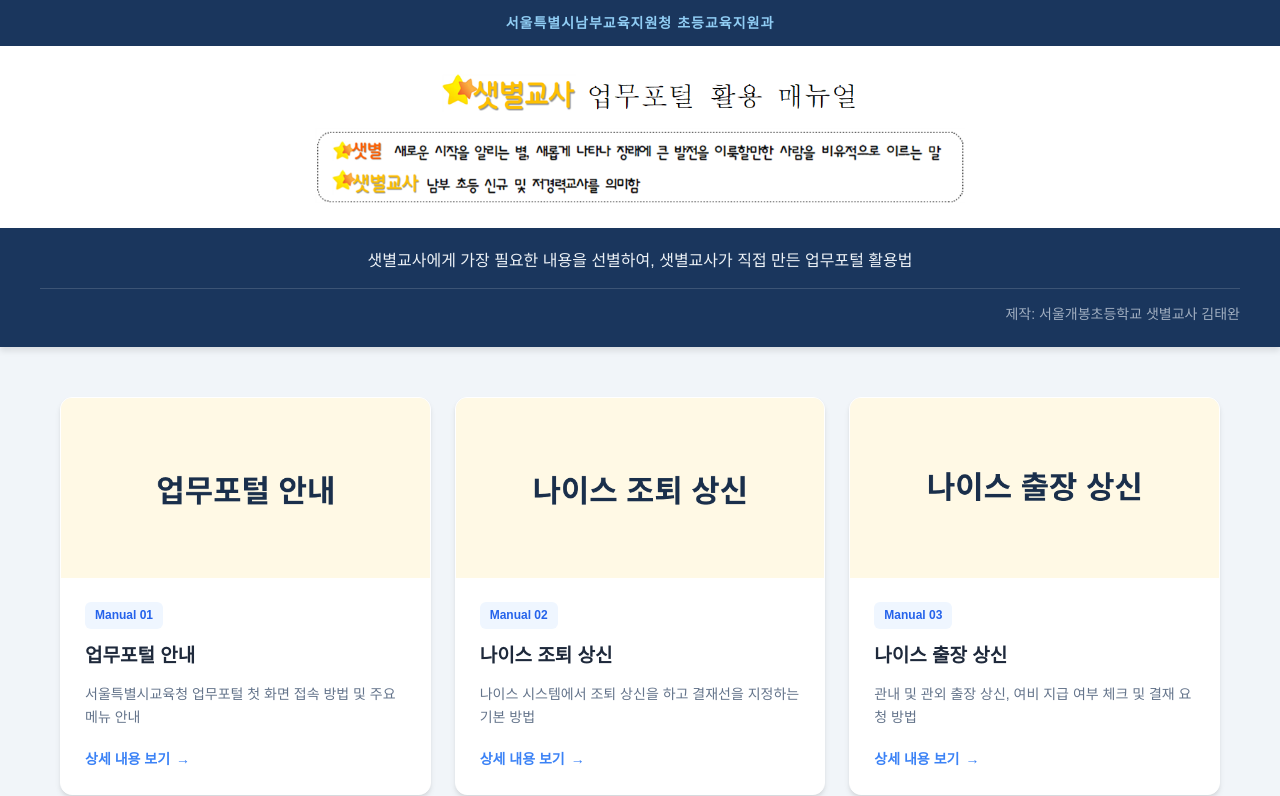
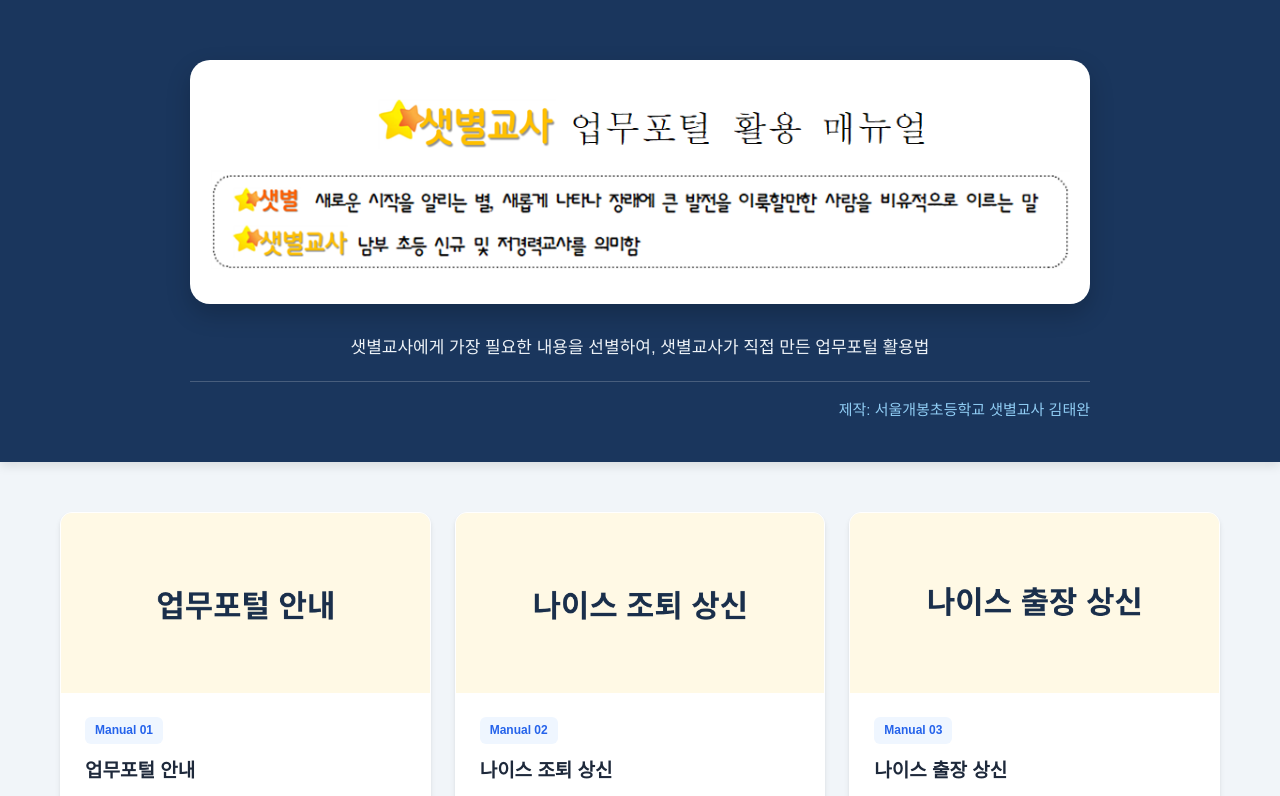
Before and after one commit to kalapui36/ttt, a plain HTML site: page index.html in a window 1280 px wide. Shown: the top 796 px of the page. Drawn offline with Linux system fonts and the light colour scheme.

Commit message:
Update index.html

```diff
--- a/index.html
+++ b/index.html
@@ -13,72 +13,63 @@
             font-family: 'Pretendard', 'Malgun Gothic', sans-serif;
         }
 
-        /* 1. 전체 배경 (연한 회색으로 매뉴얼 카드와 대비 확보) */
         body {
             background-color: #f1f5f9;
             color: #333;
             line-height: 1.6;
         }
 
-        /* 2. 햄버거 윗 빵 (남색 배경 + 소속 기관) */
-        .top-bar {
+        /* ✨ 1. 헤더 전체를 묵직한 남색으로 통일 */
+        header {
             background-color: #1a365d;
-            color: #90cdf4;
-            text-align: center;
-            padding: 12px 20px;
-            font-size: 14px;
-            font-weight: 600;
-            letter-spacing: 1px;
+            padding: 60px 20px 40px;
+            box-shadow: 0 4px 10px rgba(0,0,0,0.1);
         }
 
-        /* 3. 햄버거 패티 (흰색 배경 + 타이틀 이미지) */
-        .title-area {
-            background-color: #ffffff;
-            text-align: center;
-            padding: 25px 20px;
-        }
-
-        .title-area img {
-            max-width: 650px; /* 이미지를 너무 크지 않게 축소 제한 */
-            width: 100%;
-            height: auto;
-            display: block;
-            margin: 0 auto; /* 가운데 정렬 */
-        }
-
-        /* 4. 햄버거 아래 빵 (남색 배경 + 설명 및 우측 정렬 제작자) */
-        .bottom-bar {
-            background-color: #1a365d;
-            padding: 20px;
-            box-shadow: 0 4px 6px rgba(0,0,0,0.1);
-        }
-
-        .bottom-bar-inner {
-            max-width: 1200px;
+        .header-inner {
+            max-width: 900px; /* 명패와 텍스트가 정돈되게 모이는 너비 */
             margin: 0 auto;
         }
 
-        .bottom-bar .desc {
+        /* ✨ 2. 하얀색 타이틀 이미지를 담는 둥근 명패(액자) 디자인 */
+        .title-card {
+            background-color: #ffffff;
+            border-radius: 20px;
+            padding: 35px 20px;
+            margin-bottom: 30px;
+            box-shadow: 0 10px 25px rgba(0,0,0,0.2);
+        }
+
+        .title-card img {
+            max-width: 100%;
+            height: auto;
+            display: block;
+            margin: 0 auto;
+        }
+
+        /* 3. 텍스트 영역 (남색 배경 위 흰색 텍스트) */
+        .desc-text {
             text-align: center;
             color: #edf2f7;
-            font-size: 16px;
+            font-size: 17px;
             font-weight: 500;
-            margin-bottom: 15px;
+            margin-bottom: 20px;
             word-break: keep-all;
         }
 
-        .bottom-bar .author-box {
-            border-top: 1px solid rgba(255, 255, 255, 0.15); /* 은은한 구분선 */
-            padding-top: 12px;
-            text-align: right; /* ✨ 확실한 우측 정렬 */
+        .author-box {
+            border-top: 1px solid rgba(255, 255, 255, 0.2);
+            padding-top: 15px;
+            text-align: right;
         }
 
-        .bottom-bar .author-text {
-            color: #a0aec0;
-            font-size: 14px;
+        .author-text {
+            color: #90cdf4; /* 하늘색으로 포인트 */
+            font-size: 15px;
+            font-weight: 500;
         }
 
-        /* 5. 매뉴얼 카드 그리드 영역 */
+        /* 4. 매뉴얼 카드 그리드 영역 */
         .container {
             max-width: 1200px;
             margin: 50px auto;
@@ -189,16 +180,16 @@
             margin-left: 10px;
         }
 
-        /* 6. 최하단 푸터 (흰색 배경 유지, 로고 크기 최적화) */
+        /* ✨ 5. 최하단 푸터 (로고 제한 풀어서 예전처럼 큼지막하게) */
         footer {
             background-color: #ffffff;
             text-align: center;
-            padding: 50px 20px;
+            padding: 60px 20px;
             border-top: 1px solid #e2e8f0;
         }
 
         footer img {
-            max-width: 350px; /* 하단 로고도 너무 거대해지지 않게 제한 */
+            max-width: 100%; /* 너비 제한 해제 */
             height: auto;
         }
     </style>
@@ -206,18 +197,14 @@
 <body>
 
     <header>
-        <div class="top-bar">서울특별시남부교육지원청 초등교육지원과</div>
+        <div class="header-inner">
+            <div class="title-card">
+                <img src="title.png" alt="샛별교사 타이틀 이미지" onerror="this.style.display='none'">
+            </div>
 
-        <div class="title-area">
-            <img src="title.png" alt="샛별교사 타이틀 이미지" onerror="this.style.display='none'">
-        </div>
-
-        <div class="bottom-bar">
-            <div class="bottom-bar-inner">
-                <div class="desc">샛별교사에게 가장 필요한 내용을 선별하여, 샛별교사가 직접 만든 업무포털 활용법</div>
-                <div class="author-box">
-                    <span class="author-text">제작: 서울개봉초등학교 샛별교사 김태완</span>
-                </div>
+            <div class="desc-text">샛별교사에게 가장 필요한 내용을 선별하여, 샛별교사가 직접 만든 업무포털 활용법</div>
+            <div class="author-box">
+                <span class="author-text">제작: 서울개봉초등학교 샛별교사 김태완</span>
             </div>
         </div>
     </header>
```
